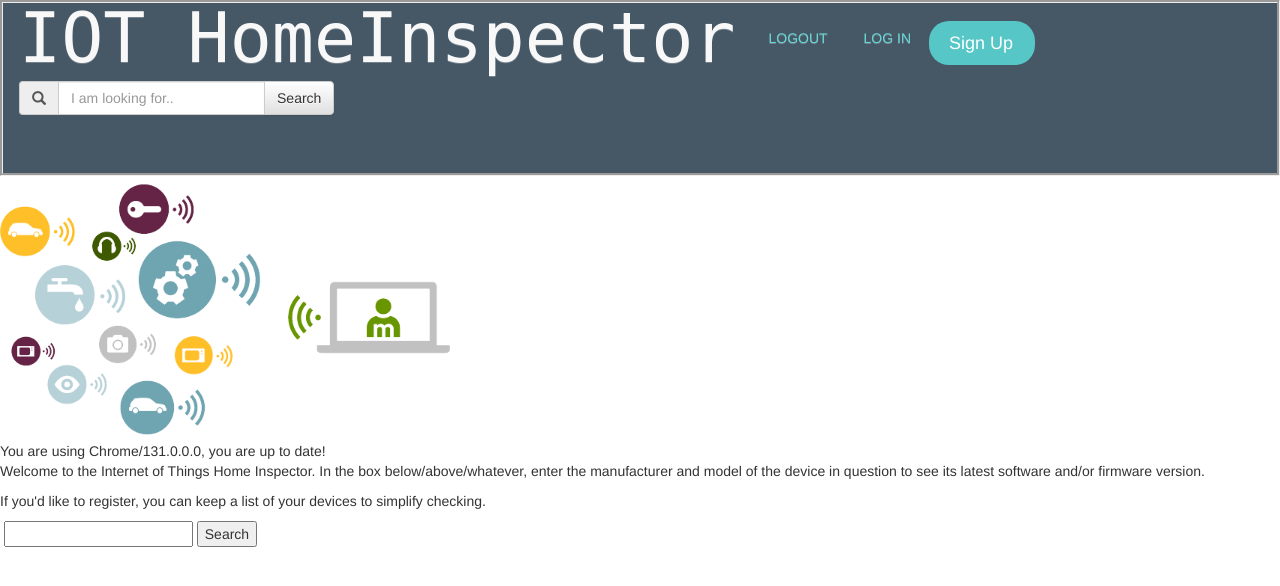
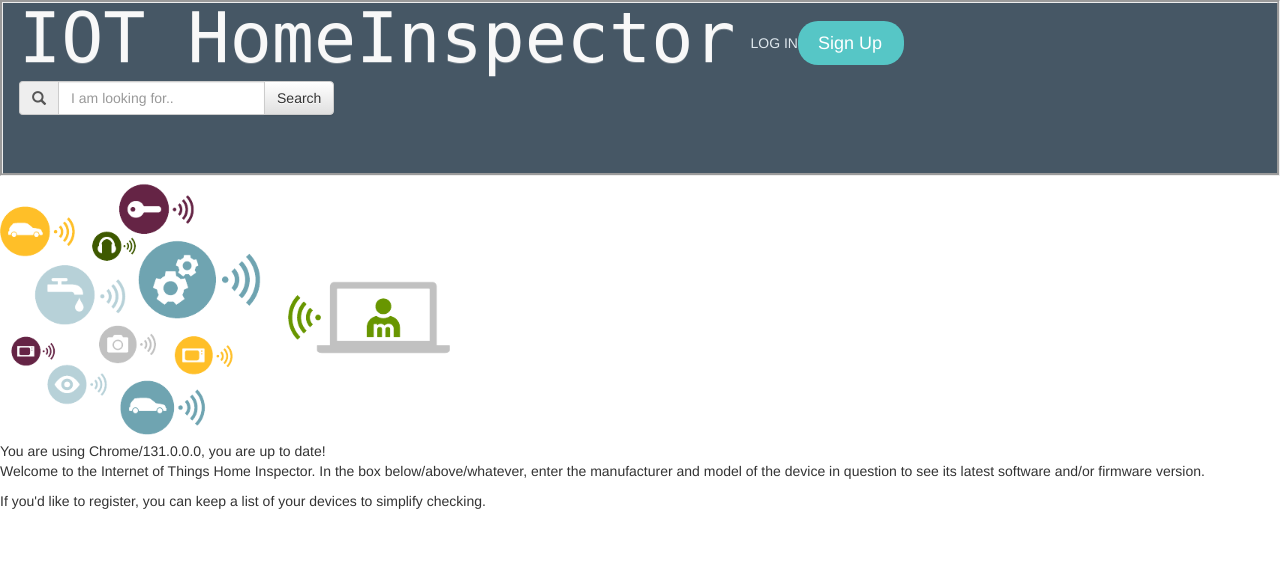
Before and after one commit to rveeblefetzer/IOT-home-inspector, a Django app: page / in a window 1280 px wide. Shown: the top 586 px of the page. Run offline with Django 3.2, Linux system fonts and the light colour scheme; parts of the project's set-up code (start-up, migrations or seed data) failed here and were passed over; some libraries are stand-ins or nearby versions.

Commit message:
update styles

```diff
--- a/IOThomeinspector/IOThomeinspector/static/modules.css
+++ b/IOThomeinspector/IOThomeinspector/static/modules.css
@@ -229,3 +229,9 @@
 .navigation-clean-search .navbar-form .search-field:focus {
   border-bottom:1px solid #ccc;
 }
+
+a.text-uppercase {
+  color:#dfe8ee;
+  padding-left:18px;
+  padding-right:18px;
+}
--- a/IOThomeinspector/IOThomeinspector/templates/base.html
+++ b/IOThomeinspector/IOThomeinspector/templates/base.html
@@ -8,7 +8,7 @@
     <title>IOT</title>
     <link rel="stylesheet" href="https://cdnjs.cloudflare.com/ajax/libs/twitter-bootstrap/3.3.7/css/bootstrap.min.css">
     <link rel="stylesheet" href="https://cdnjs.cloudflare.com/ajax/libs/twitter-bootstrap/3.3.7/css/bootstrap-theme.min.css">
-    <link rel="stylesheet" href='{% static 'modules.css' %}'>
+    <link rel="stylesheet" href='{% static "modules.css" %}'>
     <title>{% block title %}{% endblock %}</title>
 </head>
 
@@ -16,41 +16,43 @@
     <div></div>
     <nav class="navbar navbar-default navbar-static-top navigation-clean-search">
         <div class="container-fluid">
-            <div class="navbar-header"><a class="navbar-brand navbar-link" href="#">IOT HomeInspector</a>
+            <div class="navbar-header"><a class="navbar-brand navbar-link" href="{% url 'home' %}">IOT HomeInspector</a>
                 <button class="navbar-toggle collapsed" data-toggle="collapse" data-target="#navcol-1"><span class="sr-only">Toggle navigation</span><span class="icon-bar"></span><span class="icon-bar"></span><span class="icon-bar"></span></button>
             </div>
             <div class="collapse navbar-collapse" id="navcol-1">
                 <ul class="nav navbar-nav">
-                    <li class="active" role="presentation"><a class="text-uppercase" href="{% url 'logout' %}">Logout </a></li>
                     {% if request.user.is_authenticated %}
-                    <li><a href="{% url 'profile' %}">My Devices</a></li>
+                    <a class="text-uppercase" href="{% url 'logout' %}"><li class="active" role="presentation">Logout</li></a>
+                    <a class="text-uppercase" href="{% url 'profile' %}"><li class="active" role="presentation">My Devices</li></a>
                     {% else %}
-                    <li class="active" role="presentation"><a class="text-uppercase" href="{% url 'login' %}">log in</a></li>
+                    <a class="text-uppercase" href="{% url 'login' %}"><li class="active" role="presentation">log in</li></a>
                 </ul><a class="btn btn-default btn-lg navbar-btn action-button" role="button" href="{% url 'registration_register' %}">Sign Up</a> {% endif %}
                 </ul>
             </div>
         </div>
-        <form class="navbar-form navbar-left search-form">
+        <form class="navbar-form navbar-left search-form" method="POST">
+            {% csrf_token %}
             <div class="input-group">
                 <div class="input-group-addon"><span><i class="glyphicon glyphicon-search"></i></span></div>
                 <input class="form-control" name="search" type="text" placeholder="I am looking for..">
                 <div class="input-group-btn">
-                    <button class="btn btn-default" type="button">Search </button>
+                    <button class="btn btn-default" type="click">Search </button>
                 </div>
             </div>
         </form>
         </div>
+            {% if request.user.is_authenticated %}
+            <a class="navbar-brand" href="{% url 'profile' %}">
+            <h4>You are logged in as {{request.user.username}}</h4>
+            </a> {% endif %}
         </div>
-    </nav><img class="img-responsive" src="static/image/IoT_2_transparent.png.png">
+    </nav><img class="img-responsive" src="{% static 'image/IoT_2_transparent.png.png' %}">
     <div id="degradado" class="gradient"></div>
-    <div></div>
+    <div>
+    </div>
     <script src="https://cdnjs.cloudflare.com/ajax/libs/jquery/1.12.4/jquery.min.js"></script>
     <script src="https://cdnjs.cloudflare.com/ajax/libs/twitter-bootstrap/3.3.7/js/bootstrap.min.js"></script>
     <script src="assets/js/script.min.js"></script>
-    {% if request.user.is_authenticated %}
-    <a class="navbar-brand" href="{% url 'profile' %}"><h4>
-You are logged in as {{request.user.username}}
-</h4></a> {% endif %}
     </nav>
     </header>
     {% block body %}{% endblock %}
--- a/IOThomeinspector/IOThomeinspector/templates/home.html
+++ b/IOThomeinspector/IOThomeinspector/templates/home.html
@@ -10,13 +10,6 @@
 
     <p>If you'd like to register, you can keep a list of your devices to simplify checking.</p>
 
-    <form method="POST">
-        {% csrf_token %}
-        <label for="search"></label>
-        <input type="text" name="search"/>
-        <button type="click"> Search </button>
-    </form>
-
     <ul>
         {% for item in kwcontext %}
             <li>{{item}}</li>
```
